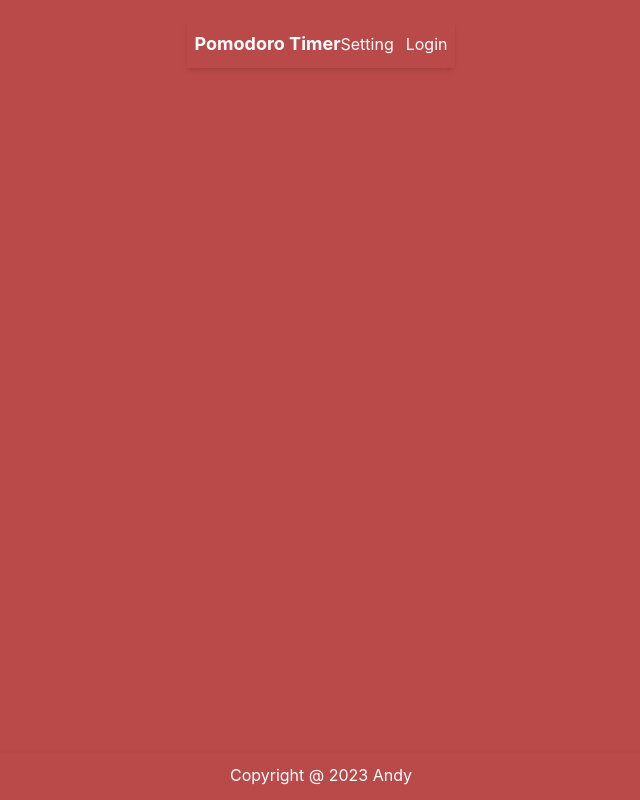
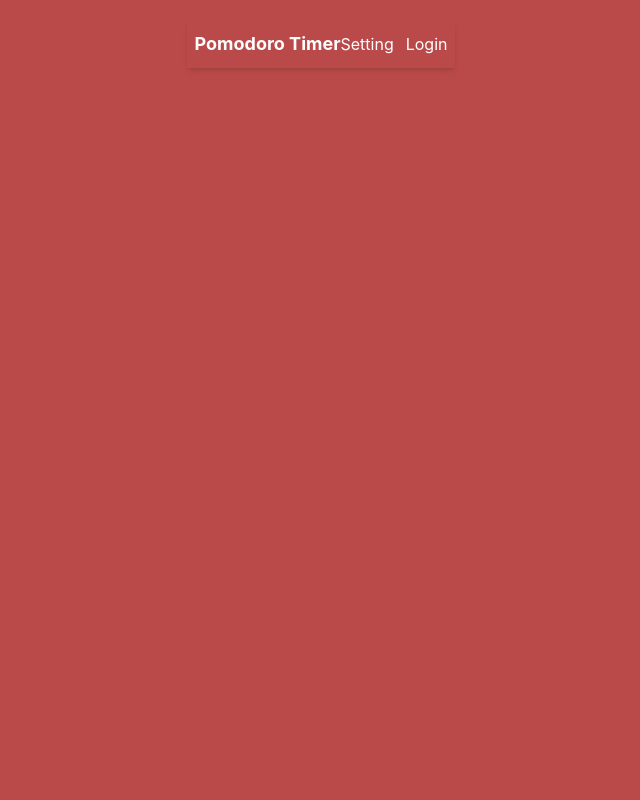
Before and after one commit to andyvo190998/pomodoro-timmer, a Next.js app: page /components/Layout in a window 1280 px wide. Shown: the whole page, without its empty margins (319-959 px from the left). Built offline with nearby package versions, Linux system fonts and the light colour scheme; no server answers.

Commit message:
fix eslint error

```diff
--- a/src/pages/api/auth/[...nextauth].js
+++ b/src/pages/api/auth/[...nextauth].js
@@ -15,7 +15,7 @@ export default NextAuth({
   // secret: process.env.NEXTAUTH_SECRET,
   providers: [
     CredentialsProvider({
-      async authorize(credentials, req) {
+      async authorize(credentials) {
         await connectDB();
         const user = await User.findOne({ email: credentials.email });
 
--- a/src/pages/components/Layout.jsx
+++ b/src/pages/components/Layout.jsx
@@ -58,9 +58,9 @@ const Layout = ({ title, children }) => {
       <main className='container flex flex-col justify-center w-full'>
         {children}
       </main>
-      <footer className='flex justify-center items-center shadow-inner'>
+      {/* <footer className='flex justify-center items-center shadow-inner'>
         <span className='text-center text-white'>Copyright @ 2023 Andy</span>
-      </footer>
+      </footer> */}
     </div>
   );
 };
--- a/src/pages/index.js
+++ b/src/pages/index.js
@@ -13,7 +13,7 @@ import DialogTitle from '@mui/material/DialogTitle';
 import axios from 'axios';
 import { Menu } from '@headlessui/react';
 
-import CircularProgress from '@mui/material/CircularProgress';
+// import CircularProgress from '@mui/material/CircularProgress';
 import Box from '@mui/material/Box';
 import { useSession } from 'next-auth/react';
 
--- a/src/styles/globals.css
+++ b/src/styles/globals.css
@@ -94,12 +94,13 @@ input[type='password'] {
 }
 
 footer {
-  position: absolute;
-  left: 0;
-  bottom: 0;
+  position: relative;
+  /* left: 0;
+  bottom: 0; */
+  margin-top: -200px;
   height: 50px;
   width: 100%;
-  overflow: hidden;
+  /* overflow: hidden; */
 }
 
 .third-button {
@@ -151,6 +152,7 @@ footer {
     align-items: center; */
     flex-direction: column;
   }
+
   .form-group label {
     text-align: start;
     width: 100%;
```
